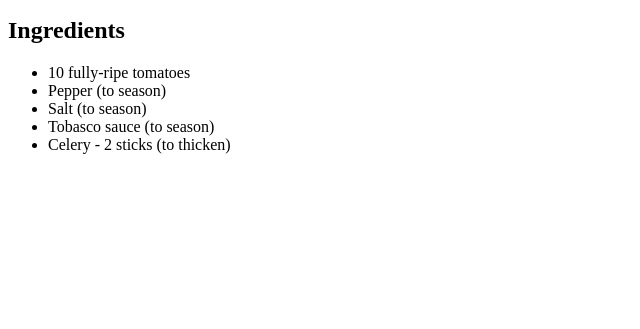
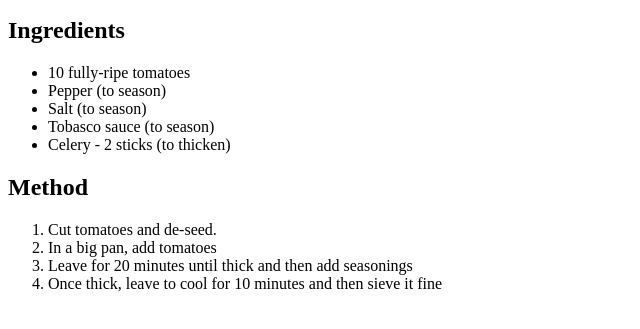
Before and after one commit to marwayd/marwayd.github.io, a plain HTML site: page index.html in a window 1280 px wide. Shown: the part 101-430 px from the top of the page, without its empty margins (0-640 px from the left). Drawn offline with Linux system fonts and the light colour scheme.

Commit message:
Added method section

```diff
--- a/index.html
+++ b/index.html
@@ -18,5 +18,15 @@
         <li>Celery - 2 sticks (to thicken)</li>
       </ul>
     </div>
+
+    <div>
+        <h2> Method</h2>
+        <ol>
+          <li>Cut tomatoes and de-seed.</li>
+          <li>In a big pan, add tomatoes</li>
+          <li>Leave for 20 minutes until thick and then add seasonings</li>
+          <li>Once thick, leave to cool for 10 minutes and then sieve it fine</li>
+        </ol>
+      </div>
       </body>
 </html>
```
